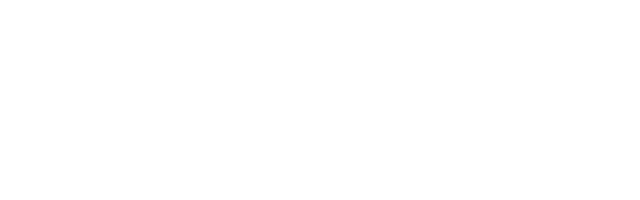
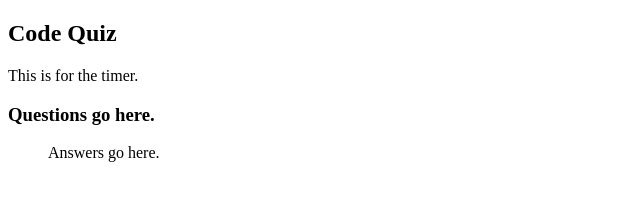
Before and after one commit to colinmchale/CodeQuiz, a plain HTML site: page index.html in a window 1280 px wide. Shown: the whole page, without its empty margins (0-640 px from the left). Drawn offline with Linux system fonts and the light colour scheme.

Commit message:
added basic structure of html

```diff
--- a/index.html
+++ b/index.html
@@ -3,14 +3,27 @@
 <html>
     <head>
         <meta charset="utf-8">
+        <meta name="viewport" content="width=device-width, initial-scale=1">
         <meta http-equiv="X-UA-Compatible" content="IE=edge">
-        <title></title>
-        <meta name="description" content="">
-        <meta name="viewport" content="width=device-width, initial-scale=1">
-        <link rel="stylesheet" href="">
+        <title>Code Quiz!</title>
+        <link rel="stylesheet" href="/style.css">
     </head>
     <body>
+        <h2>
+            Code Quiz
+        </h2>
+        <p> This is for the timer.
+        </p>
 
-        <script src="" async defer></script>
+        <main>
+            <h3>
+                Questions go here.
+            </h3>
+            <ul>
+                Answers go here.
+            </ul>
+        </main>
+
+        <script src="/script.js"></script>
     </body>
 </html>
```
Also changed, not shown: 1 other file.
